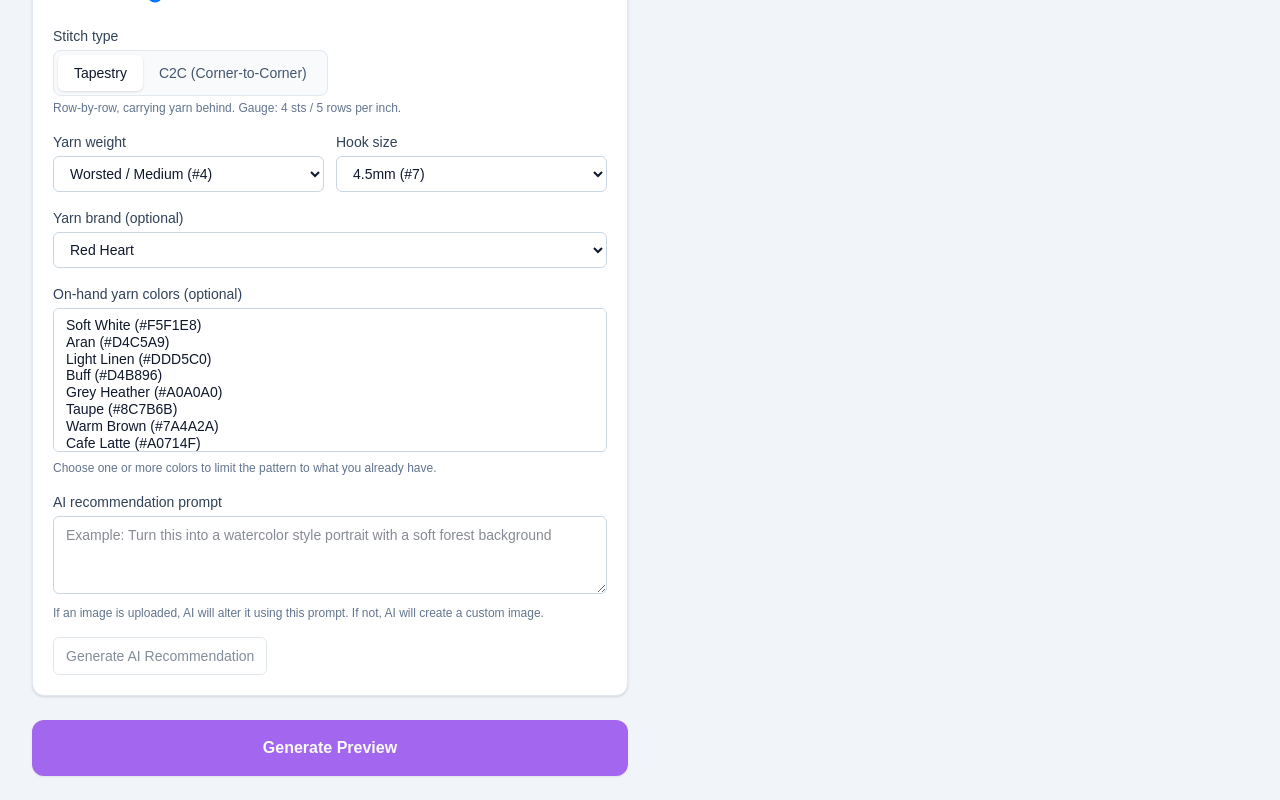
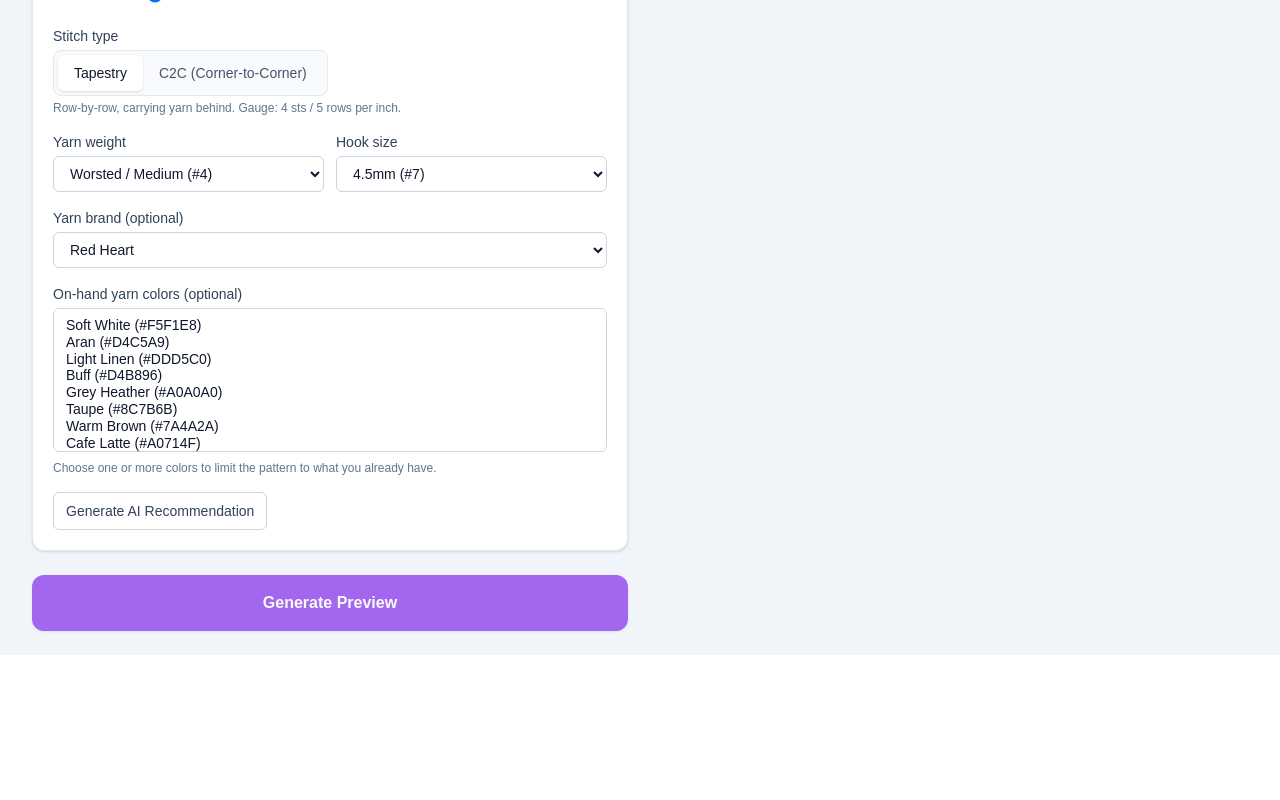
Before and after one commit to ooOOJavaOOoo/crochet, a Next.js app: page / in a window 1280 px wide. Shown: the part 597-1397 px from the top of the page. After the commit the page ends 1252 px from the top, so only its background shows below. Built offline with nearby package versions, Linux system fonts and the light colour scheme.

Commit message:
remove ai editing

```diff
--- a/app/api/image/route.ts
+++ b/app/api/image/route.ts
@@ -17,6 +17,9 @@ const IMAGEN_ASPECT_RATIOS: Array<{ ratio: ImagenAspectRatio; value: number }> =
   { ratio: '9:16', value: 9 / 16 },
   { ratio: '16:9', value: 16 / 9 },
 ];
+
+const DEFAULT_IMAGE_PROMPT =
+  'Create a crochet-friendly image with strong contrast and simplified color blocks.';
 
 function normalizeAspectRatio(input: unknown): ImagenAspectRatio | undefined {
   if (typeof input === 'string') {
@@ -53,13 +56,8 @@ export async function POST(request: Request) {
     const body = await request.json();
     const { prompt, aspectRatio, sourceImage } = body;
     const normalizedAspectRatio = normalizeAspectRatio(aspectRatio);
-
-    if (!prompt || typeof prompt !== 'string') {
-      return new Response(JSON.stringify({ error: 'prompt is required.' }), {
-        status: 400,
-        headers: { 'content-type': 'application/json' },
-      });
-    }
+    const promptText =
+      typeof prompt === 'string' && prompt.trim().length > 0 ? prompt.trim() : DEFAULT_IMAGE_PROMPT;
 
     const project = getGoogleVertexProject();
     if (!project) {
@@ -77,10 +75,10 @@ export async function POST(request: Request) {
 
     const imagePrompt = sourceImage
       ? {
-          text: prompt,
+          text: promptText,
           images: [sourceImage],
         }
-      : prompt;
+      : promptText;
 
     const result = await generateImage({
       model: vertex.image(IMAGEN_FAST_MODEL),
--- a/app/page.tsx
+++ b/app/page.tsx
@@ -52,7 +52,6 @@ const YARN_BRANDS = [
 interface State {
   step: Step;
   imageBase64: string | null;
-  recommendPrompt: string;
   presetIndex: number;
   gridWidth: number;
   gridHeight: number;
@@ -74,7 +73,6 @@ interface State {
 type Action =
   | { type: 'SetStep'; step: Step }
   | { type: 'SetImageBase64'; imageBase64: string | null }
-  | { type: 'SetRecommendPrompt'; recommendPrompt: string }
   | { type: 'SetPreset'; presetIndex: number; width: number; height: number }
   | { type: 'SetGridWidth'; gridWidth: number }
   | { type: 'SetGridHeight'; gridHeight: number }
@@ -98,7 +96,6 @@ const initialPreset = BLANKET_PRESETS[1];
 const INITIAL_STATE: State = {
   step: 'image',
   imageBase64: null,
-  recommendPrompt: '',
   presetIndex: 1,
   gridWidth: initialPreset.width,
   gridHeight: initialPreset.height,
@@ -123,8 +120,6 @@ function reducer(state: State, action: Action): State {
       return { ...state, step: action.step };
     case 'SetImageBase64':
       return { ...state, imageBase64: action.imageBase64, previewData: null, patternData: null };
-    case 'SetRecommendPrompt':
-      return { ...state, recommendPrompt: action.recommendPrompt };
     case 'SetPreset':
       return {
         ...state,
@@ -343,23 +338,21 @@ export default function HomePage() {
   };
 
   const handleRecommend = async () => {
-    if (!state.recommendPrompt.trim()) {
-      dispatch({ type: 'SetError', error: 'Enter a recommendation prompt first.' });
-      return;
-    }
-
     try {
       dispatch({ type: 'SetError', error: null });
       dispatch({ type: 'SetLoadingMessage', loadingMessage: 'Applying AI recommendation...' });
 
       const sourceImage = state.imageBase64 ?? undefined;
       const aspectRatio = sourceImage ? await getImageAspectRatio(sourceImage) : undefined;
+      const prompt = sourceImage
+        ? 'Create a cleaner, crochet-friendly version of this image with strong contrast and simplified color blocks.'
+        : 'Create a crochet-friendly image with strong contrast and simplified color blocks.';
 
       const res = await fetch('/api/image', {
         method: 'POST',
         headers: { 'Content-Type': 'application/json' },
         body: JSON.stringify({
-          prompt: state.recommendPrompt.trim(),
+          prompt,
           sourceImage,
           aspectRatio,
         }),
@@ -755,27 +748,10 @@ export default function HomePage() {
                   </div>
                 )}
 
-                <div>
-                  <label htmlFor="recommend-prompt" className="mb-1 block text-sm font-medium text-slate-700">
-                    AI recommendation prompt
-                  </label>
-                  <textarea
-                    id="recommend-prompt"
-                    rows={3}
-                    value={state.recommendPrompt}
-                    onChange={(event) => dispatch({ type: 'SetRecommendPrompt', recommendPrompt: event.target.value })}
-                    placeholder="Example: Turn this into a watercolor style portrait with a soft forest background"
-                    className="w-full rounded-md border border-slate-300 px-3 py-2 text-sm focus:border-violet-500 focus:outline-none focus:ring-2 focus:ring-violet-200"
-                  />
-                  <p className="mt-1 text-xs text-slate-500">
-                    If an image is uploaded, AI will alter it using this prompt. If not, AI will create a custom image.
-                  </p>
-                </div>
-
                 <button
                   type="button"
                   onClick={handleRecommend}
-                  disabled={!state.recommendPrompt.trim() || state.loadingMessage !== null}
+                  disabled={state.loadingMessage !== null}
                   className="inline-flex items-center rounded-md border border-slate-300 bg-white px-3 py-2 text-sm font-medium text-slate-700 hover:bg-slate-50 disabled:cursor-not-allowed disabled:opacity-60"
                 >
                   Generate AI Recommendation
```
